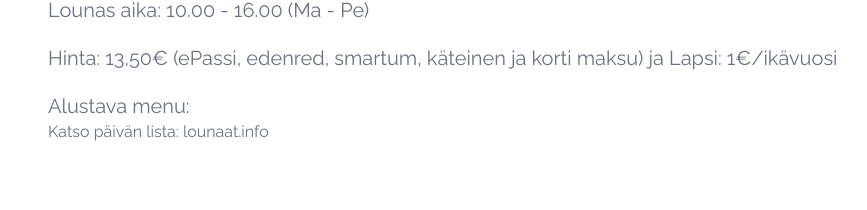
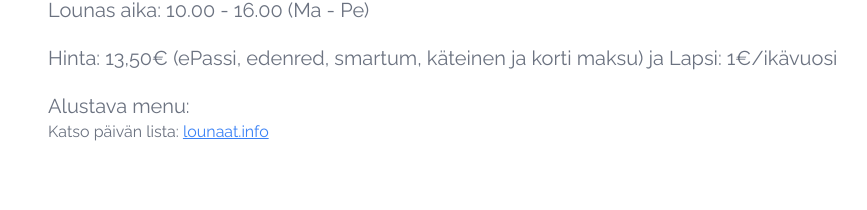
Before and after one commit to sharifmajumdar/taj-mahal, a React (Create React App) app: page / in a window 1280 px wide. Shown: the part 920-1130 px from the top of the page, without its empty margins (96-963 px from the left). Built offline with nearby package versions, Linux system fonts and the light colour scheme; the HTML template or start-up script is replaced by a standard one.

Commit message:
lunch link color updated

```diff
--- a/src/components/Lounas.js
+++ b/src/components/Lounas.js
@@ -22,9 +22,15 @@ const Lounas = () => {
           Alustava menu: <br/>
         </p>
         <p>
-               Katso päivän lista: <a href="https://www.lounaat.info/lounas/ravintola-taj-mahal/joensuu" target="_blank" rel="noopener noreferrer">
+          Katso päivän lista:{" "}
+          <a
+            href="https://www.lounaat.info/lounas/ravintola-taj-mahal/joensuu"
+            target="_blank"
+            rel="noopener noreferrer"
+            className="text-blue-500 underline hover:text-blue-700"
+          >
             lounaat.info
-            </a>
+          </a>
         </p>
 
       </div>
```
